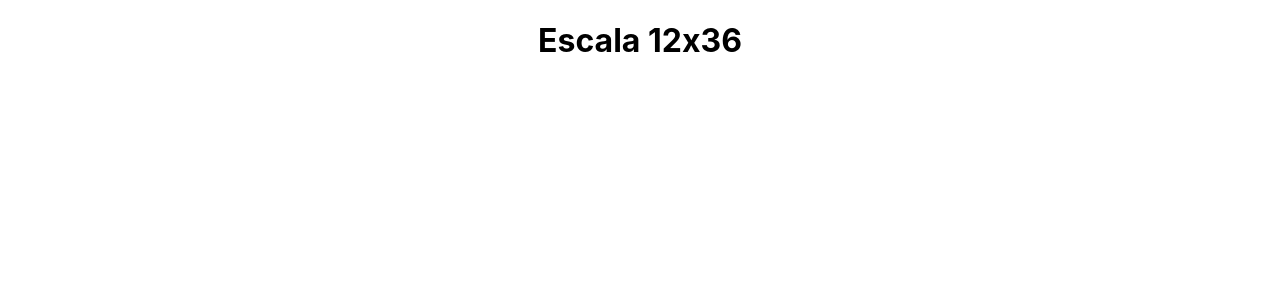
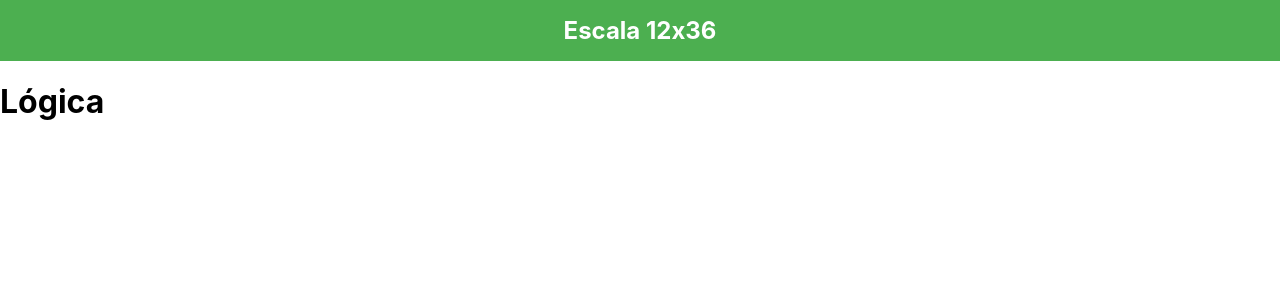
Before and after one commit to Re-Santos/escala-12x36, a React (Create React App) app in the folder escala-12x36/: page / in a window 1280 px wide. Shown: the top 300 px of the page. Built offline with nearby package versions, Linux system fonts and the light colour scheme.

Commit message:
Configura o layout do cabeçalho

```diff
--- a/escala-12x36/src/App.js
+++ b/escala-12x36/src/App.js
@@ -1,9 +1,13 @@
-import './App.css';
+import React from 'react'
+// import './App.css';
+import Header from './components/Header';
+import WorkSchedule from './components/WorkSchedule';
 
 function App() {
   return (
     <div className="App">
-      <h1>Escala 12x36</h1>
+      <Header/>
+      <WorkSchedule/>
     </div>
   );
 }
--- /dev/null
+++ b/escala-12x36/src/components/Header.js
@@ -0,0 +1,25 @@
+import React from 'react'
+
+const Header = () => {
+  return (
+    <div style={styles.header}> {/*Estiliza o container*/}
+      <h1 style={styles.title}>Escala 12x36</h1>
+    </div>
+  )
+}
+
+
+const styles ={
+    header:{
+    backgroundColor:" #4CAF50",
+    padding: "1rem",
+    textAlign:"center",
+},
+title:{
+    color: "#fff",
+    fontSize:"1.5rem",
+    margin:0,
+},
+};
+
+export default Header;
--- /dev/null
+++ b/escala-12x36/src/components/WorkSchedule.js
@@ -0,0 +1,11 @@
+import React from 'react'
+
+const WorkSchedule = () => {
+  return (
+    <div>
+      <h1>Lógica</h1>
+    </div>
+  )
+}
+
+export default WorkSchedule;
```
